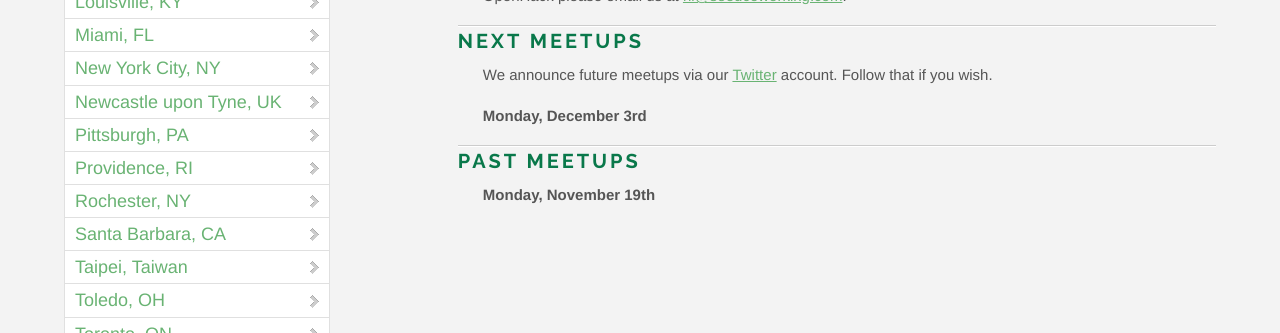
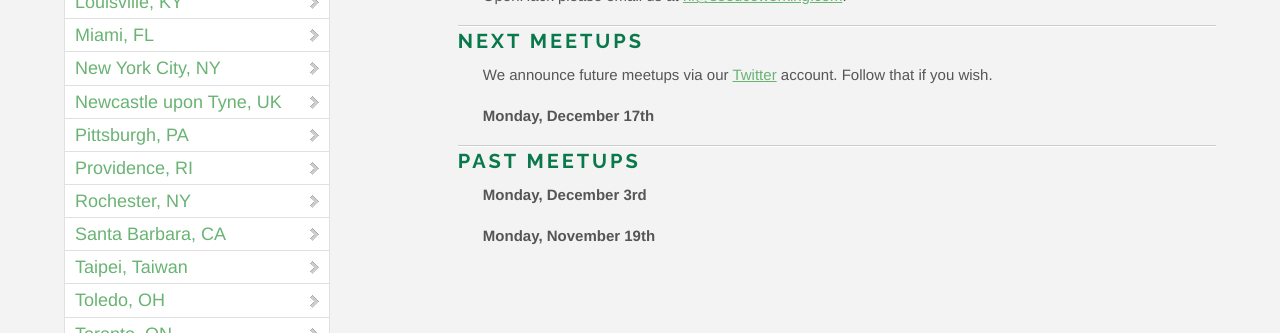
Before and after one commit to OpenHack/openhack.github.com, a Jekyll site: the page built from toledo/index.markdown, in a window 1280 px wide. Shown: the part 827-1160 px from the top of the page. Built offline with Jekyll 4.4.1, drawn with Linux system fonts in a browser that asks for light colours; nearby versions of some CDN libraries; Markdown is read by kramdown in place of the engine named in the settings; comment, search, counter and statistics services are not loaded.

Commit message:
Updated Toledo's page with the previous meeting and the next meeting

```diff
--- a/toledo/index.markdown
+++ b/toledo/index.markdown
@@ -21,8 +21,10 @@ We are currently looking for sponsors to help provide food and beverages. If you
 
 We announce future meetups via our [Twitter](http://twitter.com/openhacktoledo) account. Follow that if you wish.
 
-**Monday, December 3rd**
+**Monday, December 17th**
 
 ### Past meetups
 
+**Monday, December 3rd**
+
 **Monday, November 19th**
```
